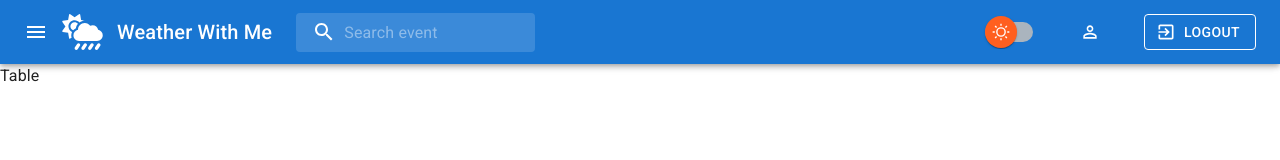
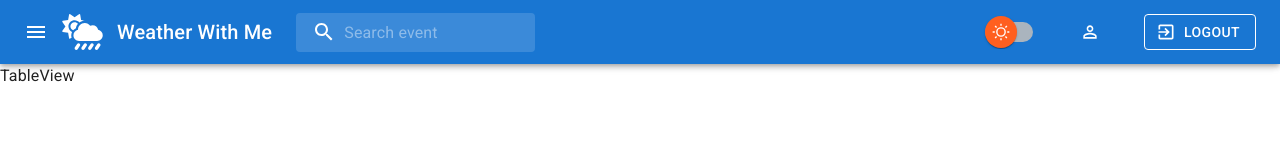
Before and after one commit to daniel1506/weather-frontend, a React (Create React App) app: page /homepage in a window 1280 px wide. Shown: the top 160 px of the page. Built offline with nearby package versions, Linux system fonts and the light colour scheme.

Commit message:
fix bug on Table navigatetion

```diff
--- a/src/pages/Homepage/Homepage.js
+++ b/src/pages/Homepage/Homepage.js
@@ -4,7 +4,7 @@ import { useContext, useState } from "react";
 import AuthContext from "../../store/auth-context";
 import Profile from "../../components/Profile";
 import GeneralContext from "../../store/general-context.js";
-import TableView from "./Table.js";
+import TableView from "./TableView.js";
 import MapView from "./MapView.js";
 import FavoriteView from "./FavoriteView.js";
 import AdminView from "./AdminView.js";
@@ -13,7 +13,7 @@ function Homepage() {
   return (
     <>
       <Navbar />
-      {generalCtx.viewSelected === "tableView" || (generalCtx.viewSelected === "" && <TableView />)}
+      {(generalCtx.viewSelected === "tableView" || generalCtx.viewSelected === "") && <TableView />}
       {generalCtx.viewSelected === "mapView" && <MapView />}
       {generalCtx.viewSelected === "adminView" && <AdminView />}
       {generalCtx.viewSelected === "favourites" && <FavoriteView />}
--- a/src/pages/Homepage/Table.js
+++ /dev/null
@@ -1,7 +0,0 @@
-import React from "react";
-
-function Table() {
-  return <div>Table</div>;
-}
-
-export default Table;
--- /dev/null
+++ b/src/pages/Homepage/TableView.js
@@ -0,0 +1,7 @@
+import React from "react";
+
+function TableView() {
+  return <div>TableView</div>;
+}
+
+export default TableView;
```
